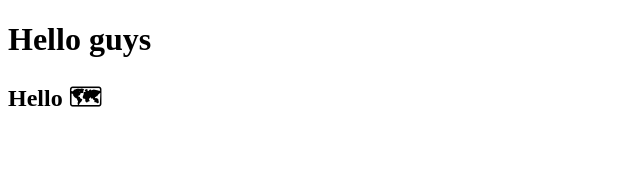
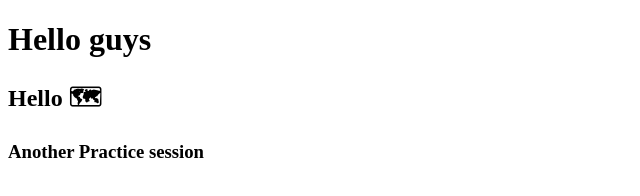
Before and after one commit to ShivamRShukla/learngit, a plain HTML site: page index.html in a window 1280 px wide. Shown: the whole page, without its empty margins (0-640 px from the left). Drawn offline with Linux system fonts and the light colour scheme.

Commit message:
Added another h3 file

```diff
--- a/index.html
+++ b/index.html
@@ -9,5 +9,6 @@
 <body>
     <h1>Hello guys</h1>
     <h2>Hello 🗺 </h2>
+    <h3>Another Practice session</h3>
 </body>
 </html>
```
